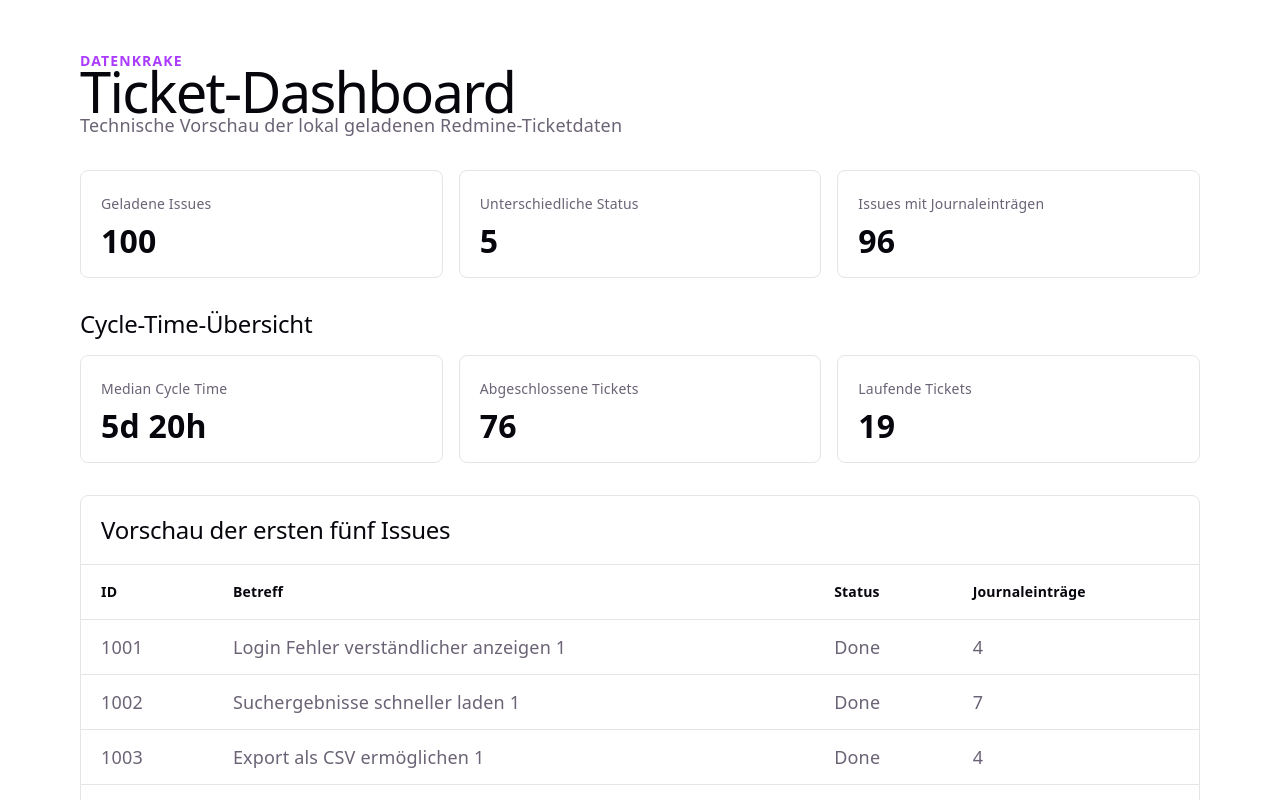
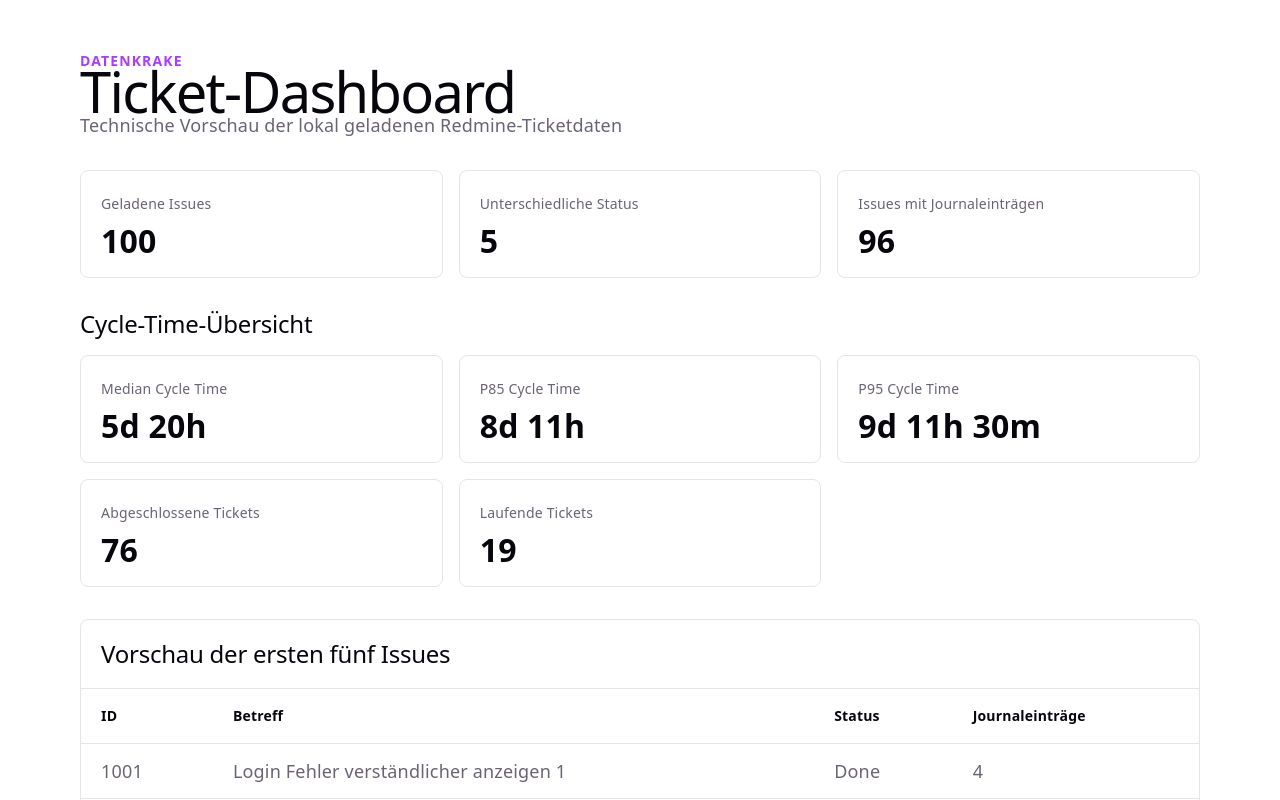
Before and after one commit to SpechtJohannes/datenkrake, a React (Vite) app: page / in a window 1280 px wide. Shown: the top 800 px of the page. Built offline with nearby package versions, Linux system fonts and the light colour scheme.

Commit message:
feat: add cycle time percentiles

```diff
--- a/src/dashboard/CycleTimeSummary.tsx
+++ b/src/dashboard/CycleTimeSummary.tsx
@@ -23,6 +23,14 @@ export function CycleTimeSummary({
     metrics.medianCompletedDurationMs === null
       ? 'Nicht verfügbar'
       : formatDurationMs(metrics.medianCompletedDurationMs)
+  const p85Label =
+    metrics.p85CompletedDurationMs === null
+      ? 'Nicht verfügbar'
+      : formatDurationMs(metrics.p85CompletedDurationMs)
+  const p95Label =
+    metrics.p95CompletedDurationMs === null
+      ? 'Nicht verfügbar'
+      : formatDurationMs(metrics.p95CompletedDurationMs)
 
   return (
     <section aria-labelledby="cycle-time-summary-title">
@@ -33,6 +41,14 @@ export function CycleTimeSummary({
           <dd aria-label={`Median Cycle Time: ${medianLabel}`}>
             {medianLabel}
           </dd>
+        </div>
+        <div className="summary-card">
+          <dt>P85 Cycle Time</dt>
+          <dd aria-label={`P85 Cycle Time: ${p85Label}`}>{p85Label}</dd>
+        </div>
+        <div className="summary-card">
+          <dt>P95 Cycle Time</dt>
+          <dd aria-label={`P95 Cycle Time: ${p95Label}`}>{p95Label}</dd>
         </div>
         <div className="summary-card">
           <dt>Abgeschlossene Tickets</dt>
--- a/src/domain/cycleTimeMetrics.ts
+++ b/src/domain/cycleTimeMetrics.ts
@@ -5,6 +5,8 @@ import type { StatusHistoryIssue } from './statusHistory'
 
 export interface CycleTimeMetrics {
   medianCompletedDurationMs: number | null
+  p85CompletedDurationMs: number | null
+  p95CompletedDurationMs: number | null
   completedCount: number
   runningCount: number
 }
@@ -46,23 +48,30 @@ export function calculateCycleTimeMetrics(
   }
 
   return {
-    medianCompletedDurationMs: calculateMedian(completedDurations),
+    medianCompletedDurationMs: calculatePercentile(completedDurations, 0.5),
+    p85CompletedDurationMs: calculatePercentile(completedDurations, 0.85),
+    p95CompletedDurationMs: calculatePercentile(completedDurations, 0.95),
     completedCount,
     runningCount,
   }
 }
 
-function calculateMedian(values: readonly number[]): number | null {
-  if (values.length === 0) {
+export function calculatePercentile(
+  values: readonly number[],
+  percentile: number,
+): number | null {
+  if (values.length === 0 || percentile < 0 || percentile > 1) {
     return null
   }
 
   const sortedValues = [...values].sort((left, right) => left - right)
-  const middleIndex = Math.floor(sortedValues.length / 2)
+  const rank = (sortedValues.length - 1) * percentile
+  const lowerIndex = Math.floor(rank)
+  const upperIndex = Math.ceil(rank)
+  const interpolationWeight = rank - lowerIndex
 
-  if (sortedValues.length % 2 === 1) {
-    return sortedValues[middleIndex]
-  }
-
-  return (sortedValues[middleIndex - 1] + sortedValues[middleIndex]) / 2
+  return (
+    sortedValues[lowerIndex] +
+    (sortedValues[upperIndex] - sortedValues[lowerIndex]) * interpolationWeight
+  )
 }
```
Also changed, not shown: 2 other files (tests, documents, lock files or other folders).
